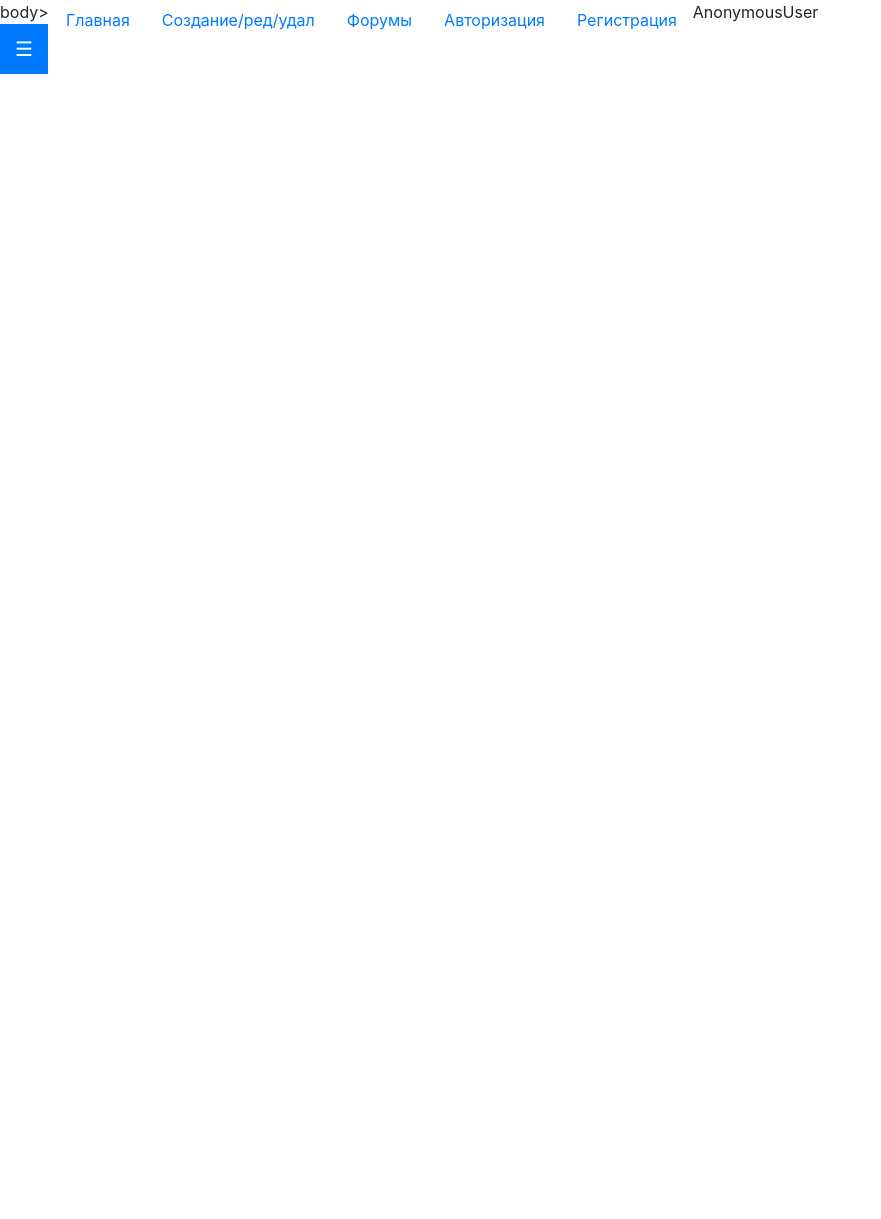
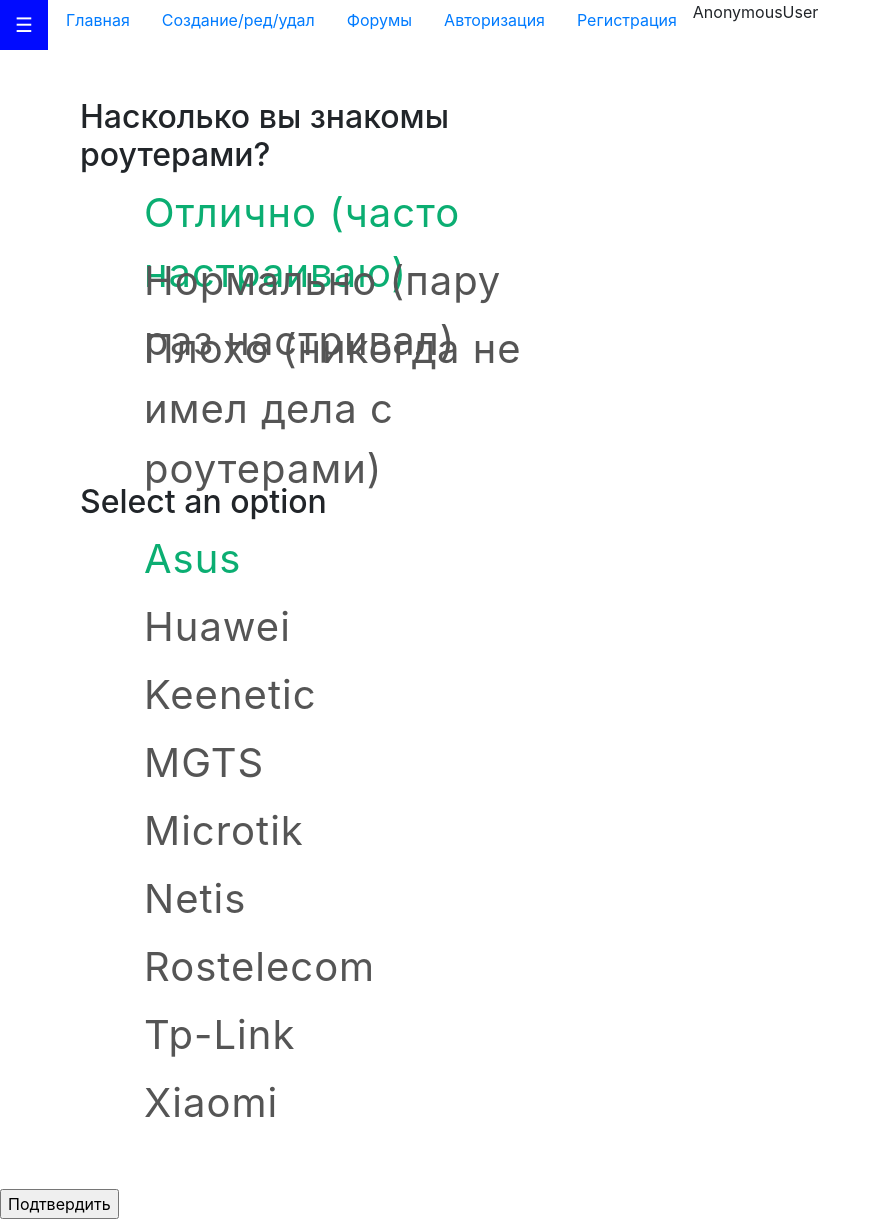
Before and after one commit to Flaer993/MyProjectToMSHP, a Django app: page /instr in a window 1280 px wide. Shown: the whole page, without its empty margins (0-881 px from the left). Before the commit the page ends 74 px from the top, so only its background shows below. Run offline with Django 3.2, Linux system fonts and the light colour scheme; some libraries are stand-ins or nearby versions.

Commit message:
Add html radio-start-votings (ne beautiful)

```diff
--- a/core/templates/instructions/pre_instr.html
+++ b/core/templates/instructions/pre_instr.html
@@ -15,7 +15,6 @@
 	<link rel="stylesheet" href="{% static 'css/fakeLoader.min.css' %}">
 </head>
 <body>
-    body>
 	<header>
 		<div class="fakeloader"></div>
 		<div id="mySidepanel" class="sidepanel">
@@ -92,6 +91,136 @@
 
 		</script>
 	</header>
+<style>
+
+.bulgy-radios {
+  width: 38rem;
+  background: #fff;
+  padding: 3rem 0 3rem 5rem;
+  border-radius: 1rem;
+
+  label {
+    display: block;
+    position: relative;
+    height: 1em;
+    padding-left: 4rem;
+    margin-bottom: 1.75rem;
+    cursor: pointer;
+    font-size: 2.5rem;
+    user-select: none;
+    color: #555;
+    letter-spacing: 1px;
+    &:hover input:not(:checked) ~ .radio {
+      opacity: 0.8;
+    }
+  }
+  .label {
+    display: flex;
+    align-items: center;
+    padding-right: 3rem;
+    span {
+      line-height: 1em;
+    }
+  }
+  input {
+    position: absolute;
+    cursor: pointer;
+    height: 0;
+    width: 0;
+    left: -2000px;
+
+    &:checked {
+      ~ .radio {
+        background-color: #0ac07d;
+        transition: background .3s;
+        &::after {
+          opacity: 1;
+        }
+      }
+      ~ .label {
+        color: #0bae72;
+        span {
+          animation: bulge .5s forwards;
+        }
+
+        //adjust this if label is going to be more than 20 chars
+        @for $i from 1 to 20 {
+          span:nth-child(#{$i}) { animation-delay: $i * 0.025s; }
+        }
+      }
+    }
+  }
+}
+</style>
+    <div class="bulgy-radios" role="radiogroup" aria-labelledby="bulgy-radios-label">
+  <h2 id="bulgy-radios-label">Насколько вы знакомы роутерами?</h2>
+  <label>
+    <input type="radio" name="userExperienceOptions" checked />
+    <span class="radio"></span>
+    <span class="label">Отлично (часто настраиваю)</span>
+  </label>
+  <label>
+    <input type="radio" name="userExperienceOptions" />
+    <span class="radio"></span>
+      <span class="label">Нормально (пару раз настривал)</span>
+  </label>
+  <label>
+    <input type="radio" name="userExperienceOptions" />
+    <span class="radio"></span>
+    <span class="label">Плохо (никогда не имел дела с роутерами)</span>
+  </label>
+</div>
+
+<div class="bulgy-radios" role="radiogroup" aria-labelledby="bulgy-radios-label">
+  <h2 id="bulgy-radios-label">Select an option</h2>
+  <label>
+    <input type="radio" name="routerNameOptions" checked />
+    <span class="radio"></span>
+    <span class="label">Asus</span>
+  </label>
+  <label>
+    <input type="radio" name="routerNameOptions" />
+    <span class="radio"></span>
+      <span class="label">Huawei</span>
+  </label>
+  <label>
+    <input type="radio" name="routerNameOptions" />
+    <span class="radio"></span>
+    <span class="label">Keenetic</span>
+  </label>
+    <label>
+    <input type="radio" name="routerNameOptions" />
+    <span class="radio"></span>
+    <span class="label">MGTS</span>
+  </label>
+    <label>
+    <input type="radio" name="routerNameOptions" />
+    <span class="radio"></span>
+    <span class="label">Microtik</span>
+  </label>
+    <label>
+    <input type="radio" name="routerNameOptions" />
+    <span class="radio"></span>
+    <span class="label">Netis</span>
+  </label>
+    <label>
+    <input type="radio" name="routerNameOptions" />
+    <span class="radio"></span>
+    <span class="label">Rostelecom</span>
+  </label>
+    <label>
+    <input type="radio" name="routerNameOptions" />
+    <span class="radio"></span>
+    <span class="label">Tp-Link</span>
+  </label>
+    <label>
+    <input type="radio" name="routerNameOptions" />
+    <span class="radio"></span>
+    <span class="label">Xiaomi</span>
+  </label>
+
+</div>
+    <input type="submit" value="Подтвердить">
 
 </body>
 </html>
```
